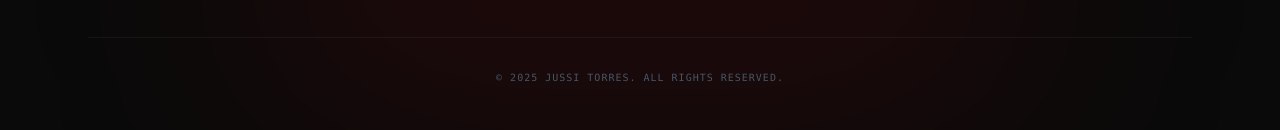
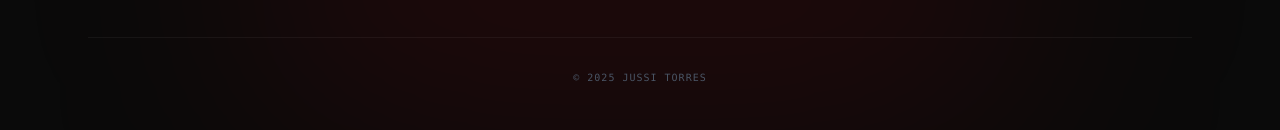
Before and after one commit to JussiTorres/jussi-portfolio, a Next.js app: page / in a window 1280 px wide. Shown: the part 3910-4040 px from the top of the page. Built offline with nearby package versions, Linux system fonts and the light colour scheme.

Commit message:
style: Remove legal boilerplate text for minimalist footer

```diff
--- a/src/app/components/Contact.jsx
+++ b/src/app/components/Contact.jsx
@@ -40,7 +40,6 @@ export default function Contact() {
   ];
 
   return (
-    // FIX: Se eliminó 'border-t border-white/5' para borrar la línea divisoria
     <footer id="contact" className="relative bg-neutral-950 pt-32 pb-12 overflow-hidden">
 
       {/* Footer Glow - RED */}
@@ -100,9 +99,9 @@ export default function Contact() {
           ))}
         </div>
 
-        {/* Footer Bottom */}
+        {/* Footer Bottom: CLEAN & MINIMAL */}
         <div className="flex flex-col md:flex-row justify-center items-center pt-8 border-t border-white/5 text-[10px] text-gray-600 font-mono uppercase tracking-widest text-center">
-          <p>© {currentYear} Jussi Torres. All rights reserved.</p>
+          <p>© {currentYear} Jussi Torres</p>
         </div>
 
       </div>
```
